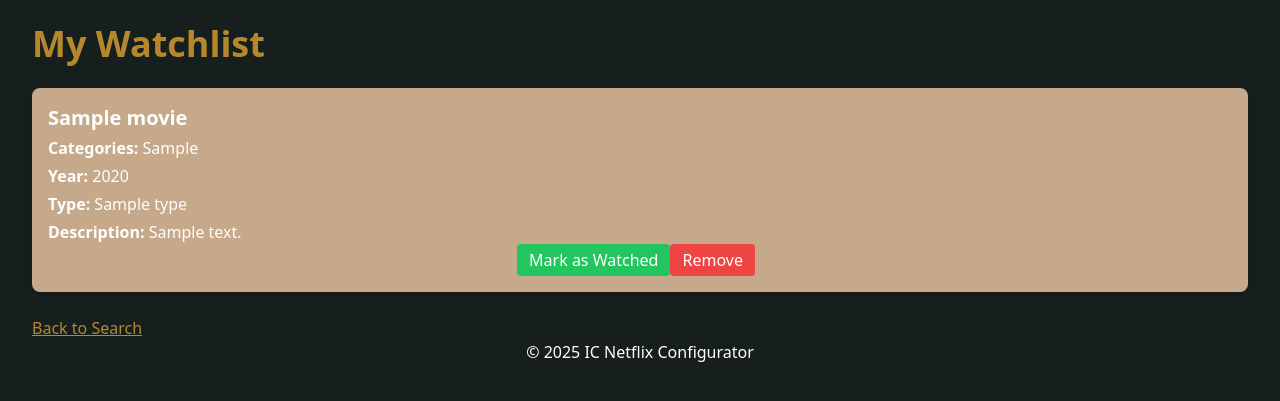
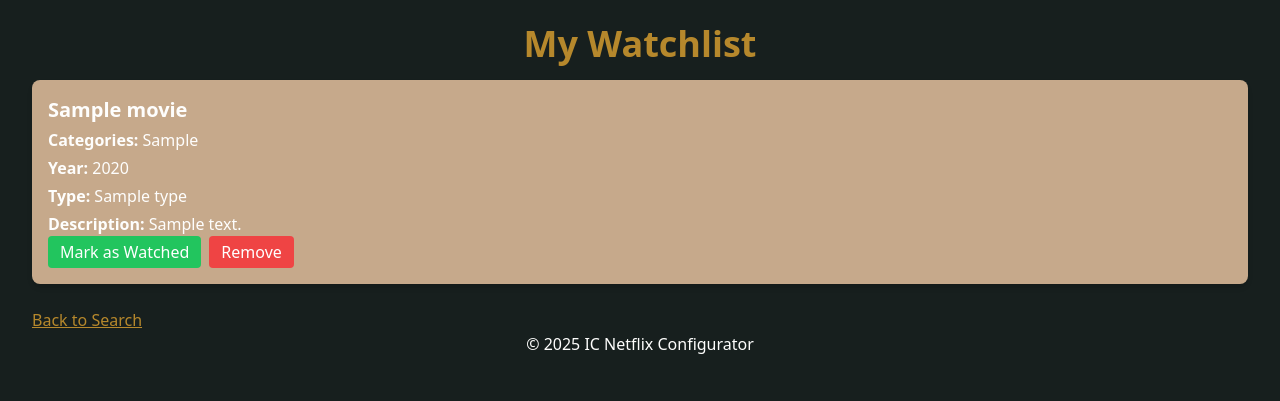
Before and after one commit to SSE-movies/general-app, a Flask app: template src/templates/my_watchlist.html in a window 1280 px wide. Shown: the part 40-441 px from the top of the page. Run offline with Flask 3, Linux system fonts and the light colour scheme; the template is opened without the code that fills it: most values are stand-ins (such as "Sample title", 1, 10 or a date in 2020).

Commit message:
Further watchlist UI consistency improvements

```diff
--- a/src/templates/my_watchlist.html
+++ b/src/templates/my_watchlist.html
@@ -5,7 +5,9 @@
 {% block content %}
     <div class="max-w-7xl mx-auto py-8 px-4">
 
-        <h1 class="text-4xl font-bold mb-6 text-golden">My Watchlist</h1>
+        <h1 class="text-4xl font-bold text-center mb-8 text-golden">My Watchlist</h1>
+
+        <div class="mb-4"></div>
 
         {% if movies %}
             <div class="grid grid-cols-1 sm:grid-cols-2 lg:grid-cols-3 gap-6">
@@ -40,15 +42,15 @@
                             </p>
                         {% endif %}
 
-                        <div class="flex items-center justify-center gap-4">
+                        <div class="flex items-center justify-left gap-4">
                             <!-- Toggle watched status form -->
                             {% if movie.watched %}
-                                <form method="POST" action="{{ url_for('watchlist.mark_unwatched_handler') }}" class="inline-block">
+                                <form method="POST" action="{{ url_for('watchlist.mark_unwatched_handler') }}" class="inline-block mr-2">
                                     <input type="hidden" name="showId" value="{{ movie.showId }}">
                                     <button type="submit" class="bg-blue-500 text-white px-3 py-1 rounded">Mark as Unwatched</button>
                                 </form>
                             {% else %}
-                                <form method="POST" action="{{ url_for('watchlist.mark_watched_handler') }}" class="inline-block">
+                                <form method="POST" action="{{ url_for('watchlist.mark_watched_handler') }}" class="inline-block mr-2">
                                     <input type="hidden" name="showId" value="{{ movie.showId }}">
                                     <button type="submit" class="bg-green-500 text-white px-3 py-1 rounded">Mark as Watched</button>
                                 </form>
```
Also changed, not shown: src/templates/recommendations.html (line endings or trailing spaces).
